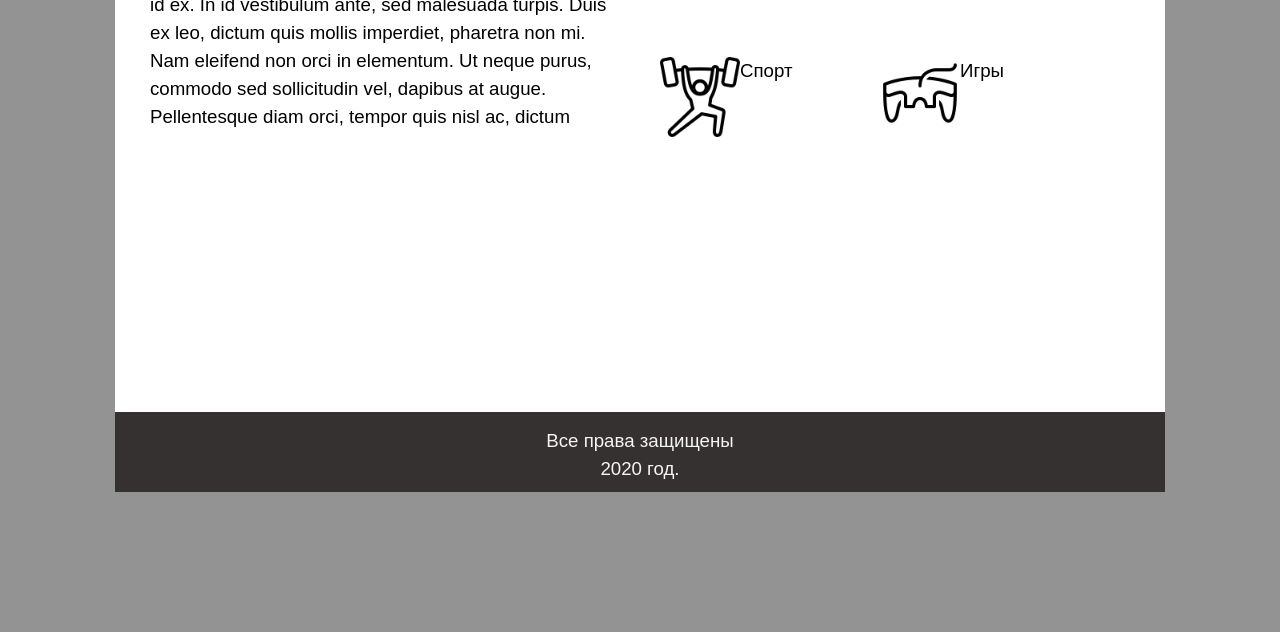
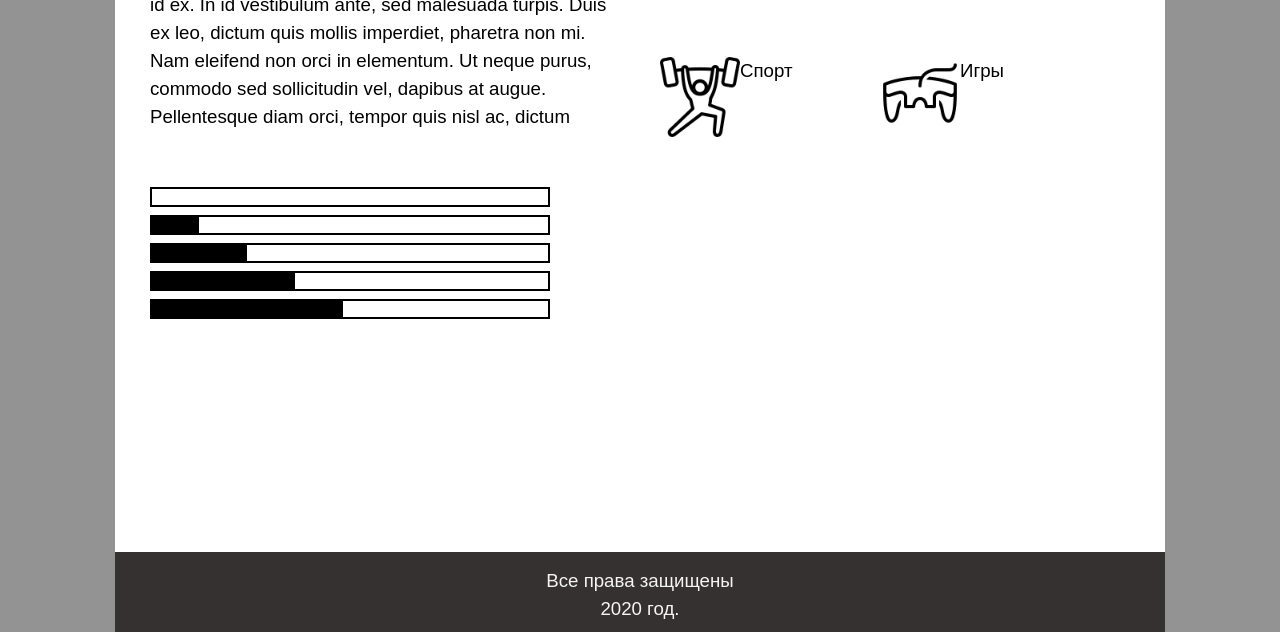
Before and after one commit to SerjDubovik/SerjDubovik.github.io, a plain HTML site: page index.html in a window 1280 px wide. Shown: the part 1222-1854 px from the top of the page. Before the commit the page ends 1714 px from the top, so only its background shows below. Drawn offline with Linux system fonts and the light colour scheme.

Commit message:
добавил картинки полос загрузок скилов

```diff
--- a/index.html
+++ b/index.html
@@ -99,13 +99,38 @@
             <h3>Образование.</h3>
             <br>
             <p>Lorem ipsum dolor sit amet, consectetur adipiscing elit. Vestibulum a risus eget lectus rhoncus euismod vel eget elit. Donec non diam quis mauris tincidunt consequat eu id ex. In id vestibulum ante, sed malesuada turpis. Duis ex leo, dictum quis mollis imperdiet, pharetra non mi. Nam eleifend non orci in elementum. Ut neque purus, commodo sed sollicitudin vel, dapibus at augue. Pellentesque diam orci, tempor quis nisl ac, следовательно образованный</p>
-          </div> <!-- закрывает  blok_3-->
+          </div> <!-- закрывает  blok_4-->
 
           <div class="blok_5">
             <h3>Навыки.</h3>
             <br>
             <p>Lorem ipsum dolor sit amet, consectetur adipiscing elit. Vestibulum a risus eget lectus rhoncus euismod vel eget elit. Donec non diam quis mauris tincidunt consequat eu id ex. In id vestibulum ante, sed malesuada turpis. Duis ex leo, dictum quis mollis imperdiet, pharetra non mi. Nam eleifend non orci in elementum. Ut neque purus, commodo sed sollicitudin vel, dapibus at augue. Pellentesque diam orci, tempor quis nisl ac, dictum</p>
-          </div> <!-- закрывает  blok_3-->
+
+            <br>
+
+            <div>
+              <br>
+
+              <img src="Image/icon_load_0.png" alt="load">
+              <br>
+
+              <img src="Image/icon_load_10.png" alt="load">
+              <br>
+
+              <img src="Image/icon_load_20.png" alt="load">
+              <br>
+
+              <img src="Image/icon_load_30.png" alt="load">
+              <br>
+
+              <img src="Image/icon_load_40.png" alt="load">
+              <br>
+
+
+            </div>
+
+
+          </div> <!-- закрывает  blok_5-->
 
           <div class="blok_6">
             <h3>Увлечения.</h3>
@@ -131,8 +156,7 @@
               <p>Игры</p>
             </div>
 
-          </div> <!-- закрывает  blok_3-->
-
+          </div> <!-- закрывает  blok_6-->
 
 
 
```
Also changed, not shown: Image/icon_load.png (added), Image/icon_load_0.png (added), Image/icon_load_10.png (added), Image/icon_load_20.png (added), Image/icon_load_30.png (added), Image/icon_load_40.png (added), Image/icon_load_50.png (added), 1 other file.
